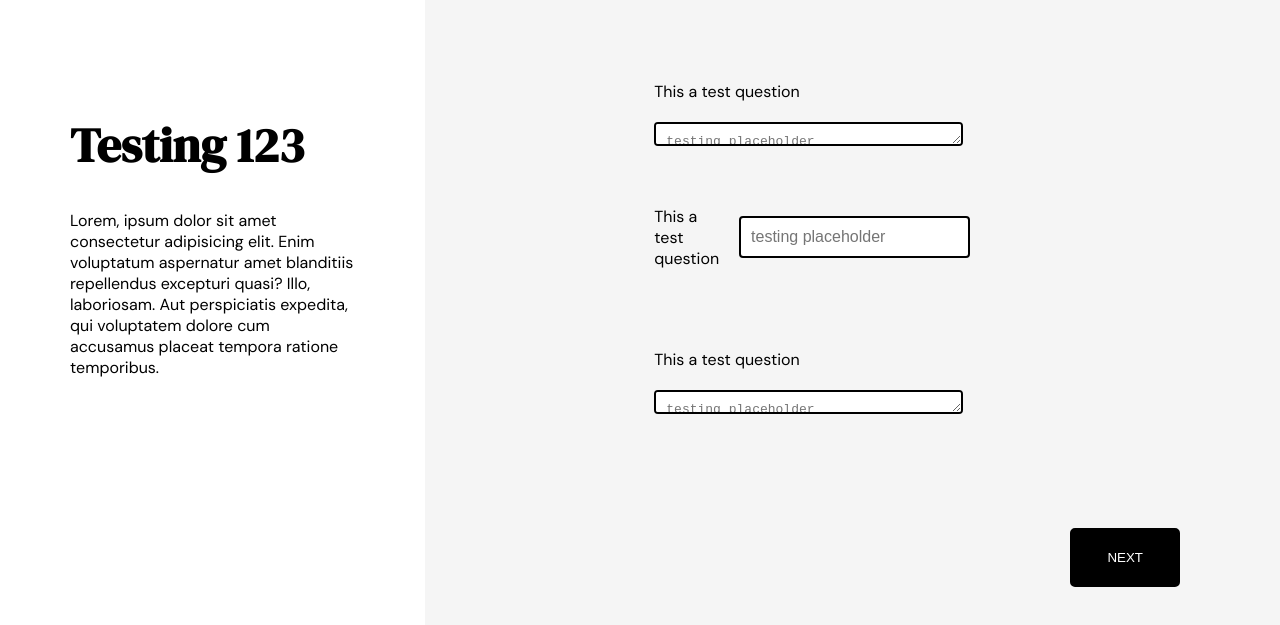
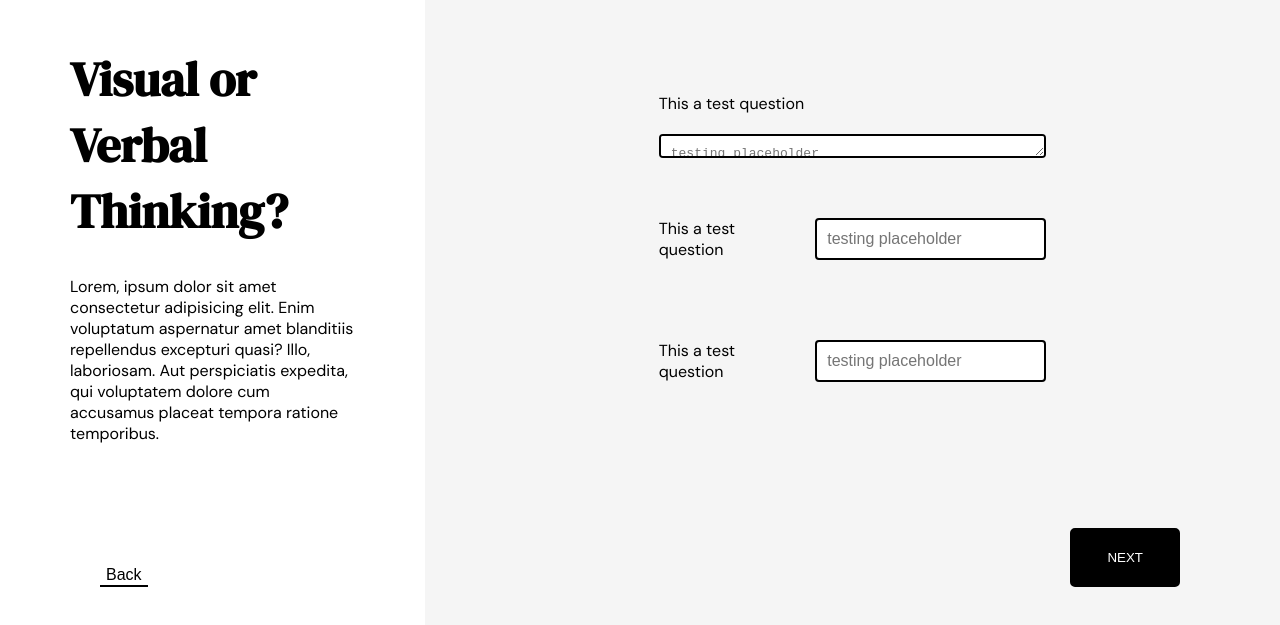
Before and after one commit to lukefisher03/react-form-generation, a React (Create React App) app: page / in a window 1280 px wide. Shown: the part 163-788 px from the top of the page. Built offline with nearby package versions, Linux system fonts and the light colour scheme; a web font is replaced by a local one.

Commit message:
updated button styles and form structure

```diff
--- a/src/App.js
+++ b/src/App.js
@@ -6,7 +6,7 @@ function App() {
   return (
     <>
     <div id="content-container">
-      <Title titleText="Testing 123" descriptionText="Lorem, ipsum dolor sit amet consectetur adipisicing elit. Enim voluptatum aspernatur amet blanditiis repellendus excepturi quasi? Illo, laboriosam. Aut perspiciatis expedita, qui voluptatem dolore cum accusamus placeat tempora ratione temporibus."/>
+      <Title titleText="Visual or Verbal Thinking?" descriptionText="Lorem, ipsum dolor sit amet consectetur adipisicing elit. Enim voluptatum aspernatur amet blanditiis repellendus excepturi quasi? Illo, laboriosam. Aut perspiciatis expedita, qui voluptatem dolore cum accusamus placeat tempora ratione temporibus."/>
       <Form/>
     </div>
     </>
--- a/src/components/Form.css
+++ b/src/components/Form.css
@@ -15,11 +15,7 @@ form {
     max-width:80%;
 }
 
-button {
-    position:absolute;
-    right:0px;
-    bottom:0px;
-    margin:50px 100px;
+.solid-btn {
     padding:20px 35px;
     border:2px solid black;
     color:white;
@@ -27,6 +23,13 @@ button {
     border-radius: 5px;
 }
 
+#next-btn {
+    position:absolute;
+    right:0px;
+    bottom:0px;
+    margin:50px 100px;
+}
+
 button:hover {
     cursor:pointer;
 }
--- a/src/components/Form.js
+++ b/src/components/Form.js
@@ -44,7 +44,7 @@ export const textboxGroup = {
         {
             name:"question3",
             labelText: "This a test question",
-            type: "textarea",
+            type: "text",
             placeholder: "testing placeholder"
         },
     ]
@@ -53,12 +53,11 @@ export const textboxGroup = {
 export const Form = () => {
     return (
         <>
-            <div id="form-container">
-                <form>
+                <form id="form-container">
                     <TextboxGroup t={textboxGroup}/>
+                    {/* <RadioGroup r={radioGroupData}/> */}
                 </form>
-                    <button>NEXT</button>
-            </div>
+                    <button id="next-btn" className="solid-btn">NEXT</button>
         </>
     )
 }
--- a/src/components/FormComponents/Textbox.css
+++ b/src/components/FormComponents/Textbox.css
@@ -1,6 +1,6 @@
 #text-container {
-    width:80%;
-    max-width: 80%;
+    width:50%;
+    max-width: 100%;
 }
 .text-input-item-container {
     display:flex;
@@ -20,11 +20,8 @@
     padding:10px;
 }
 
-.text-input-item-container input {
-    /* max-width: 50%; */
-}
-
 .text-input-item-container textarea {
     flex: 4 4 0;
     width: 100%;
+    max-width: 100%;
 }
--- a/src/components/Title.css
+++ b/src/components/Title.css
@@ -4,3 +4,19 @@
     align-items: center;
     height: 100vh;
 }
+
+#back-btn {
+    position:absolute;
+    left: 0px;
+    bottom:0px;
+    margin:50px 100px;
+    font-size:1em;
+}
+
+.underlined-btn {
+    background:none;
+    outline:inherit;
+    padding:0 10;
+    border:none;
+    border-bottom: 2px solid black;
+}
--- a/src/components/Title.js
+++ b/src/components/Title.js
@@ -7,6 +7,7 @@ export const Title = ({titleText, descriptionText}) => {
                 <h1>{titleText}</h1>
                 <p>{descriptionText}</p>
             </div>
+            <button id="back-btn" className="underlined-btn">Back</button>
         </div>
     )
 }
```
